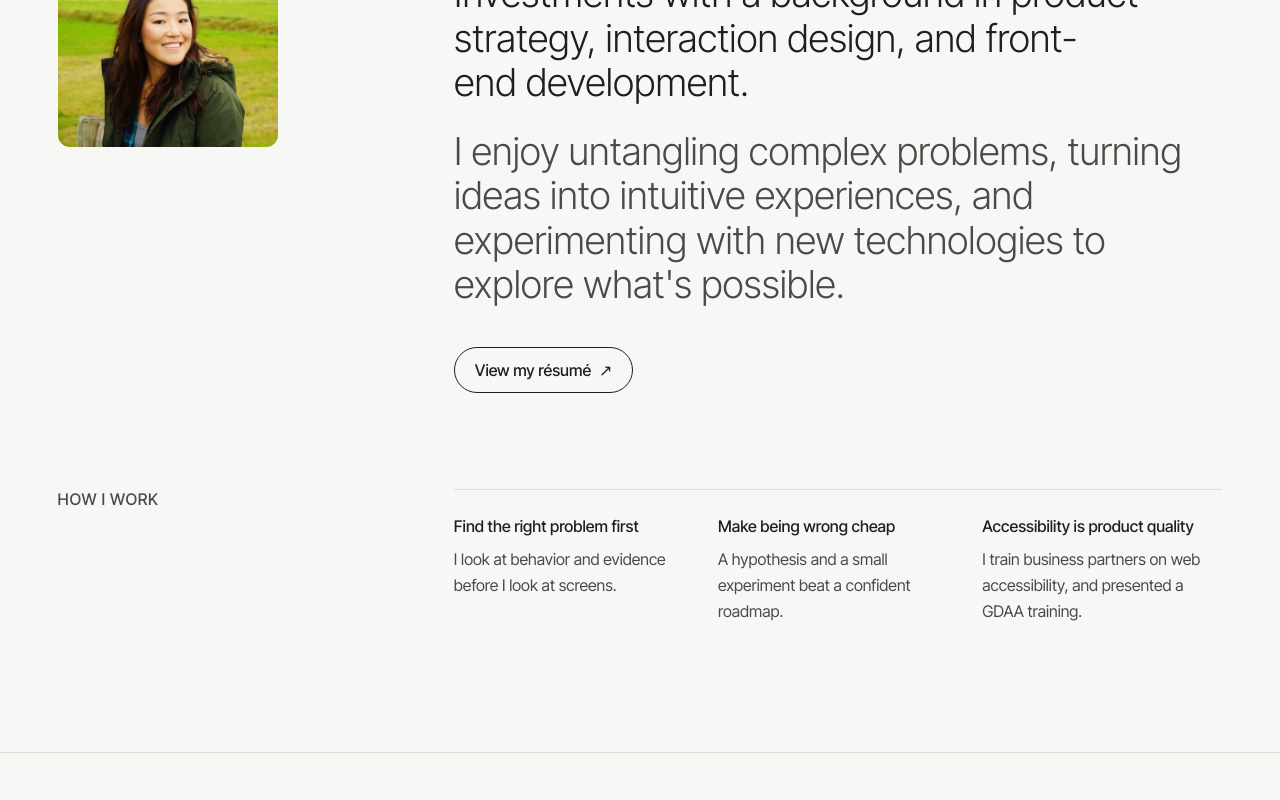
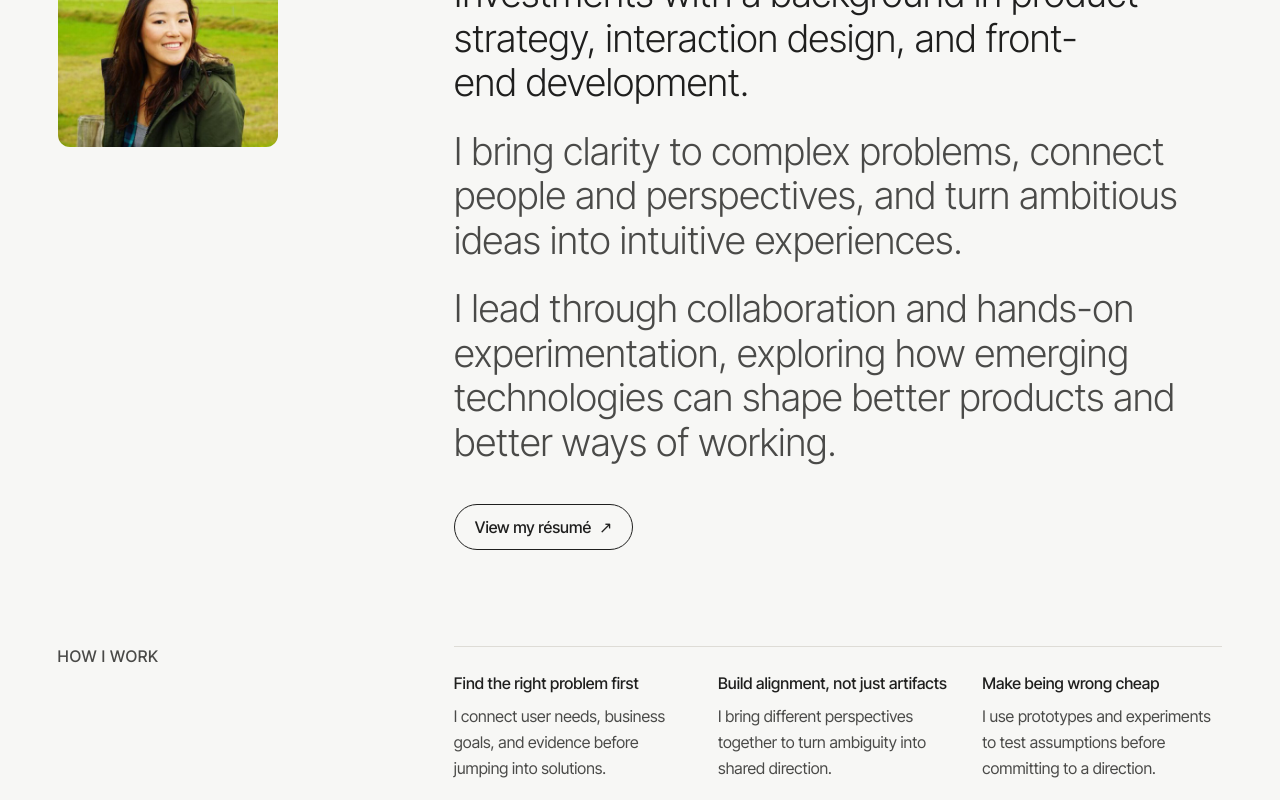
Before and after one commit to liujiani505/portfolio-2026, a Next.js app: page / in a window 1280 px wide. Shown: the part 4560-5360 px from the top of the page. Built offline with nearby package versions, Linux system fonts and the light colour scheme.

Commit message:
chore(content): update About opener, story, and How I work beliefs

```diff
--- a/content/about.ts
+++ b/content/about.ts
@@ -6,20 +6,25 @@ export const about = {
   opener: "I connect the dots between big ideas and small details.",
   story: [
     "I'm a Principal UX Designer at Fidelity Investments with a background in product strategy, interaction design, and front-end development.",
-    "I enjoy untangling complex problems, turning ideas into intuitive experiences, and experimenting with new technologies to explore what's possible.",
+    "I bring clarity to complex problems, connect people and perspectives, and turn ambitious ideas into intuitive experiences.",
+    "I lead through collaboration and hands-on experimentation, exploring how emerging technologies can shape better products and better ways of working.",
   ],
   beliefs: [
     {
       title: "Find the right problem first",
-      body: "I look at behavior and evidence before I look at screens.",
+      body: "I connect user needs, business goals, and evidence before jumping into solutions.",
+    },
+    {
+      title: "Build alignment, not just artifacts",
+      body: "I bring different perspectives together to turn ambiguity into shared direction.",
     },
     {
       title: "Make being wrong cheap",
-      body: "A hypothesis and a small experiment beat a confident roadmap.",
+      body: "I use prototypes and experiments to test assumptions before committing to a direction.",
     },
     {
-      title: "Accessibility is product quality",
-      body: "I train business partners on web accessibility, and presented a GDAA training.",
+      title: "Raise the bar for quality",
+      body: "I advocate for accessible experiences and share knowledge that helps others build better products.",
     },
   ],
   /** Optional personal note. Empty = hidden. */
```
